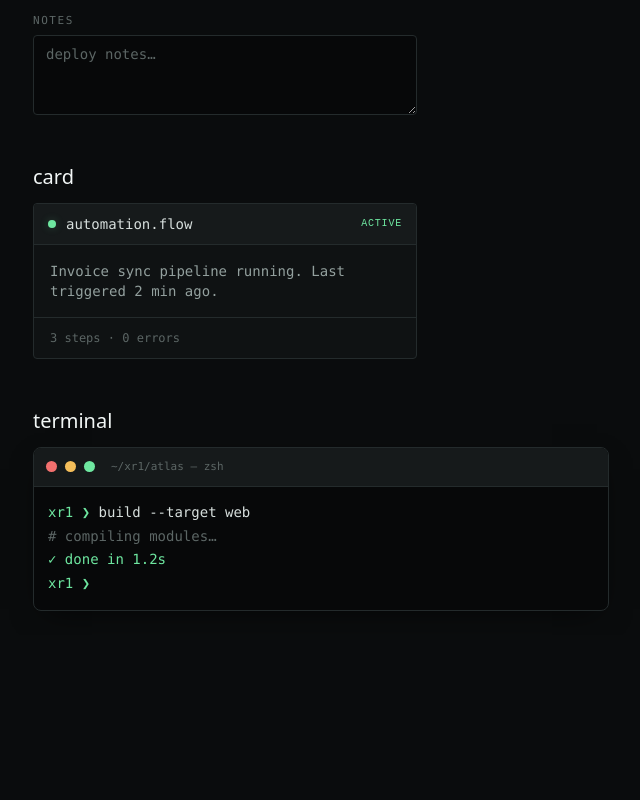
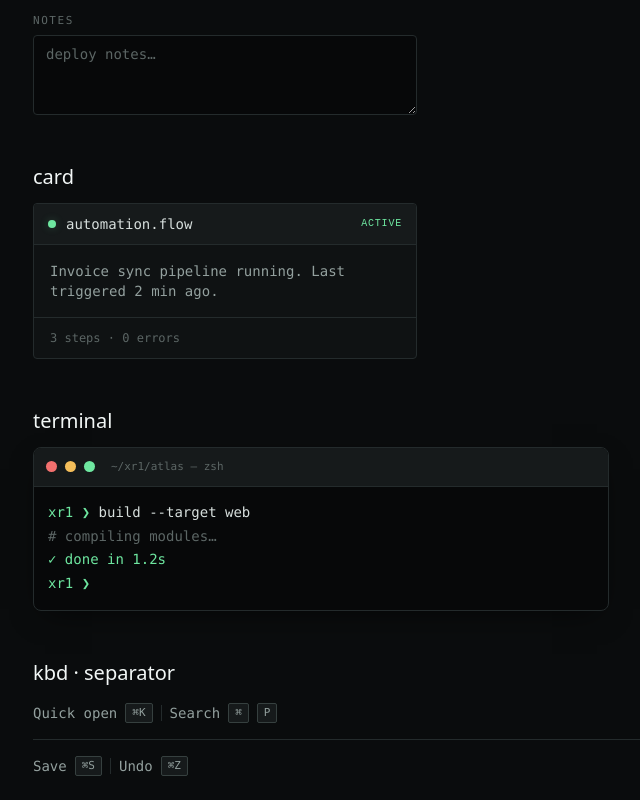
Before and after one commit to XR1-Solution/xr1-kit, a React (Vite) app: page / in a window 1280 px wide. Shown: the part 499-1299 px from the top of the page, without its empty margins (119-759 px from the left). Before the commit the page ends 1134 px from the top, so only its background shows below. Built offline with nearby package versions, Linux system fonts and the light colour scheme.

Commit message:
feat(ui): xr1-kbd + xr1-separator

```diff
--- a/registry.json
+++ b/registry.json
@@ -147,6 +147,23 @@
       "description": "Terminal window with macOS-style title bar, prompted lines, and blinking cursor.",
       "registryDependencies": ["xr1-theme", "utils"],
       "files": [{ "path": "registry/xr1/ui/terminal.tsx", "type": "registry:ui" }]
+    },
+    {
+      "name": "xr1-kbd",
+      "type": "registry:ui",
+      "title": "Kbd",
+      "description": "Keyboard shortcut badge.",
+      "registryDependencies": ["xr1-theme", "utils"],
+      "files": [{ "path": "registry/xr1/ui/kbd.tsx", "type": "registry:ui" }]
+    },
+    {
+      "name": "xr1-separator",
+      "type": "registry:ui",
+      "title": "Separator",
+      "description": "Hairline horizontal or vertical divider.",
+      "dependencies": ["@radix-ui/react-separator"],
+      "registryDependencies": ["xr1-theme", "utils"],
+      "files": [{ "path": "registry/xr1/ui/separator.tsx", "type": "registry:ui" }]
     }
   ]
 }
--- /dev/null
+++ b/registry/xr1/ui/kbd.tsx
@@ -0,0 +1,16 @@
+import * as React from "react"
+import { cn } from "@/lib/utils"
+
+function Kbd({ className, ...props }: React.ComponentProps<"kbd">) {
+  return (
+    <kbd
+      className={cn(
+        "inline-flex h-5 items-center rounded-sm border border-line-strong bg-bg-2 px-1.5 font-mono text-[11px] text-fg-2",
+        className,
+      )}
+      {...props}
+    />
+  )
+}
+
+export { Kbd }
--- /dev/null
+++ b/registry/xr1/ui/separator.tsx
@@ -0,0 +1,18 @@
+import * as React from "react"
+import * as SeparatorPrimitive from "@radix-ui/react-separator"
+import { cn } from "@/lib/utils"
+
+function Separator({
+  className, orientation = "horizontal", decorative = true, ...props
+}: React.ComponentProps<typeof SeparatorPrimitive.Root>) {
+  return (
+    <SeparatorPrimitive.Root
+      decorative={decorative}
+      orientation={orientation}
+      className={cn("shrink-0 bg-line", orientation === "horizontal" ? "h-px w-full" : "h-full w-px", className)}
+      {...props}
+    />
+  )
+}
+
+export { Separator }
--- a/src/App.tsx
+++ b/src/App.tsx
@@ -3,6 +3,7 @@ import { BadgeDemo } from "./demos/badge"
 import { InputDemo } from "./demos/input"
 import { CardDemo } from "./demos/card"
 import { TerminalDemo } from "./demos/terminal"
+import { MiscDemo } from "./demos/misc"
 
 export function App() {
   return (
@@ -17,6 +18,7 @@ export function App() {
         <InputDemo />
         <CardDemo />
         <TerminalDemo />
+        <MiscDemo />
       </div>
     </main>
   )
--- /dev/null
+++ b/src/demos/misc.tsx
@@ -0,0 +1,25 @@
+import { Kbd } from "@/components/ui/kbd"
+import { Separator } from "@/components/ui/separator"
+export function MiscDemo() {
+  return (
+    <section data-testid="demo-misc" className="flex flex-col gap-4">
+      <h2 className="font-display text-xl text-fg-0">kbd · separator</h2>
+      <div className="flex flex-wrap items-center gap-2">
+        <span className="font-mono text-sm text-fg-2">Quick open</span>
+        <Kbd>⌘K</Kbd>
+        <Separator orientation="vertical" className="h-4" />
+        <span className="font-mono text-sm text-fg-2">Search</span>
+        <Kbd>⌘</Kbd>
+        <Kbd>P</Kbd>
+      </div>
+      <Separator />
+      <div className="flex flex-wrap items-center gap-2">
+        <span className="font-mono text-sm text-fg-2">Save</span>
+        <Kbd>⌘S</Kbd>
+        <Separator orientation="vertical" className="h-4" />
+        <span className="font-mono text-sm text-fg-2">Undo</span>
+        <Kbd>⌘Z</Kbd>
+      </div>
+    </section>
+  )
+}
```
Also changed, not shown: 1 other file (tests, documents, lock files or other folders).
